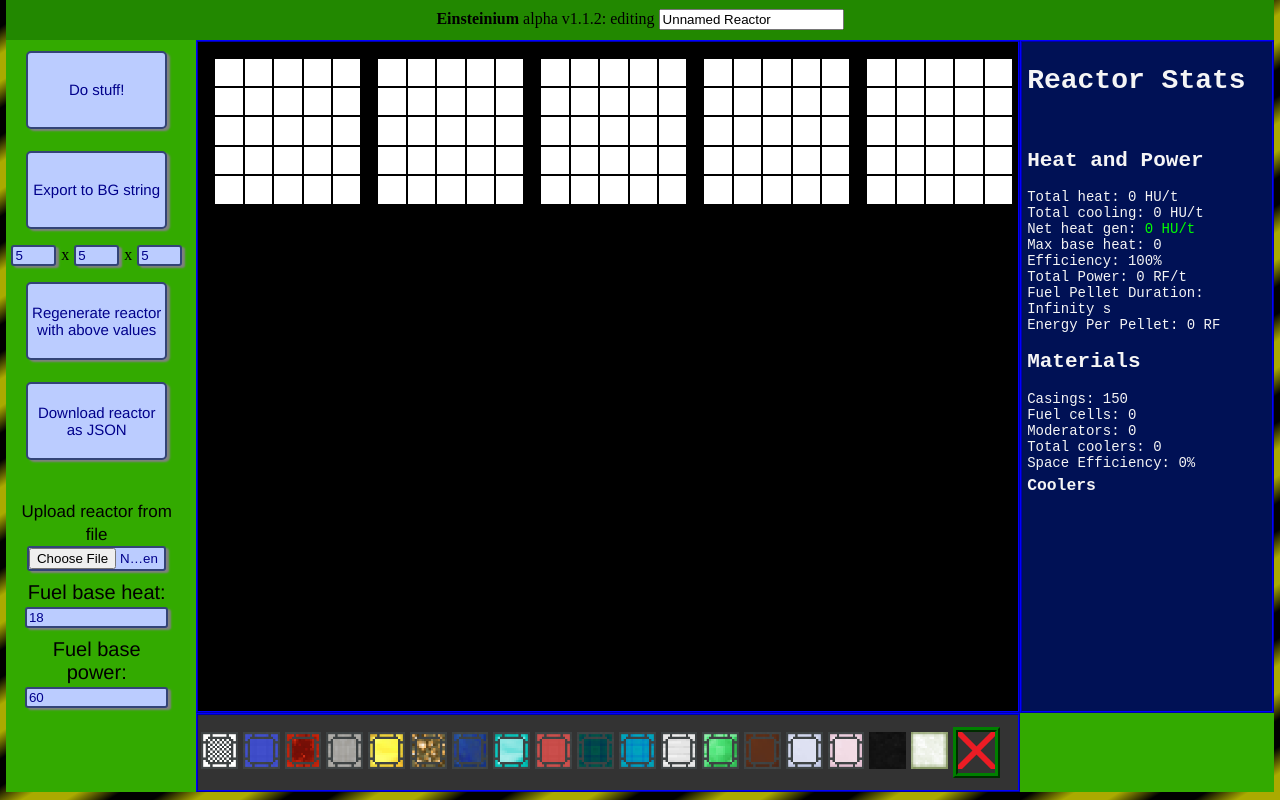
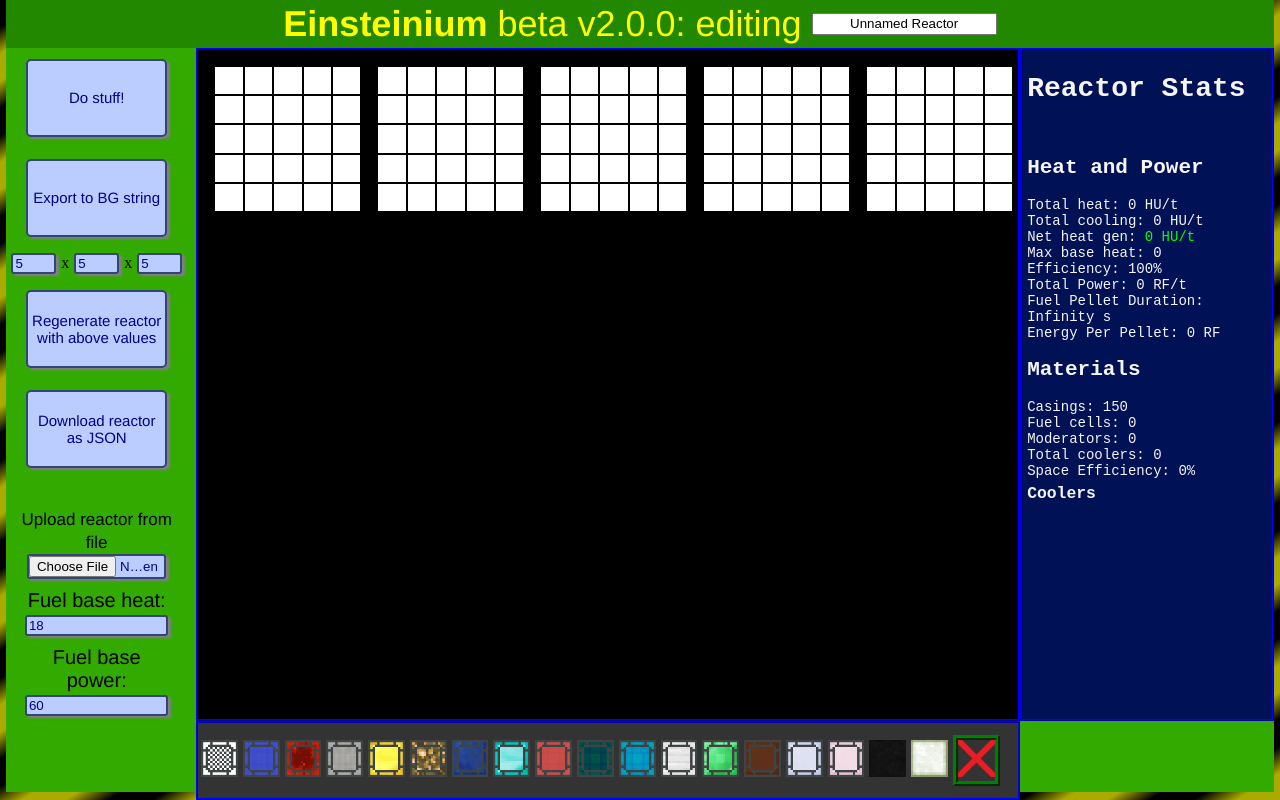
Before and after one commit to BalaM314/Einsteinium, a plain HTML site: page index.html in a window 1280 px wide. Drawn offline with Linux system fonts and the light colour scheme.

Commit message:
BETA RELEASE V2.0.0 LETS GO. Also fixed a bug with not placing moderators correctly in world. More GUI tweaks.

```diff
--- a/main.css
+++ b/main.css
@@ -12,8 +12,7 @@ html, body {
   width: 99%;
   height: 99%;
   grid-template-columns: 15% 65% 20%;
-  grid-template-rows: 5% 85% 10%;
-
+  grid-template-rows: 6% 85% 10%;
   background-color: #3a0;
 }
 #titlebar {
@@ -25,7 +24,19 @@ html, body {
   background-color: #280;
 }
 #titletext {
-
+  font-family: "Helvetica",sans-serif;
+  font-size: 225%;
+  color: #FF0;
+  display:flex;
+  align-content: center;
+}
+#title {
+  margin-right: 10px;
+}
+#titletext input {
+  text-align: center;
+  margin-top: 10px;
+  margin-bottom: 10px;
 }
 #reactorlayers {
   display: grid;
--- a/main.js
+++ b/main.js
@@ -14,7 +14,7 @@ Cryotheum Cooler: 11
 Beryllium Moderator: 18
 
 */
-const VERSION = "1.1.2";
+const VERSION = "2.0.0";
 
 var idmappings = {
   0: "Air",
@@ -55,8 +55,8 @@ var blockIDMappings = {
   14: 'Properties:{type:"copper"},Name:"nuclearcraft:cooler"',
   15: 'Properties:{type:"tin"},Name:"nuclearcraft:cooler"',
   16: 'Properties:{type:"magnesium"},Name:"nuclearcraft:cooler"',
-  17: 'Properties:{variant:"graphite"},Name:"nuclearcraft:ingot_block"',
-  18: 'Properties:{variant:"beryllium"},Name:"nuclearcraft:ingot_block"'
+  17: 'Properties:{type:"graphite"},Name:"nuclearcraft:ingot_block"',
+  18: 'Properties:{type:"beryllium"},Name:"nuclearcraft:ingot_block"'
 }
 
 var settings = {
@@ -849,9 +849,8 @@ function regenReactor(){
 regenReactor();
 
 
-document.getElementById("title").innerHTML = "<strong>Einsteinium</strong> alpha v"+VERSION+": editing ";
+document.getElementById("title").innerHTML = "<strong>Einsteinium</strong> beta v"+VERSION+": editing ";
 console.log("%cWelcome to Einsteinium!", "font-size: 50px; color: blue");
-console.log("Version Alpha v" + VERSION);
+console.log("Version Beta v" + VERSION);
 console.log("Einsteinium is a tool to help you build NuclearCraft fission reactors.");
-console.warn("Warning: Einsteinium is currently in Alpha! This means most features aren't implemented, it may or may not be usable, and you are expected to read the code to get full use out of it.");
-console.warn("There will also be bugs everywhere.");
+console.warn("Einsteinium is currently in beta. This means there will probably be a few bugs, and features will be added regularly. If you find a bug please report it on this project's GitHub.");
```
Also changed, not shown: index.html (+1 -1 lines).
